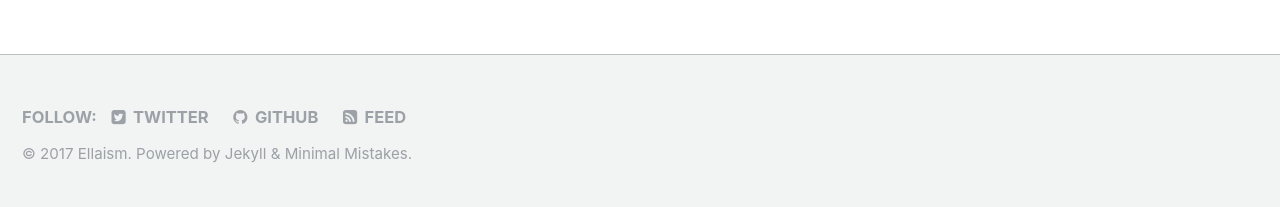
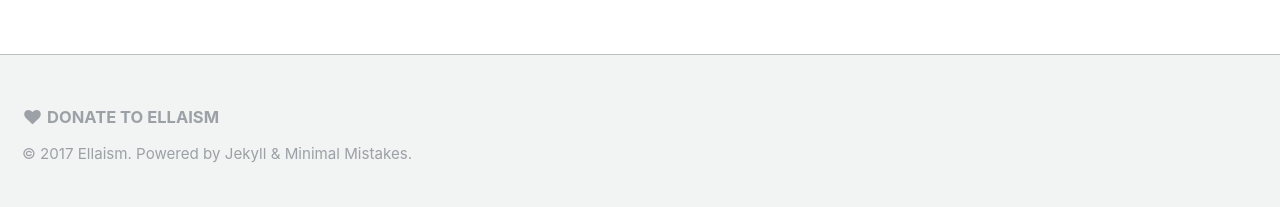
Before and after one commit to ellaism/ellaism.org, a Jekyll site: the page built from _pages/home.md, in a window 1280 px wide. Shown: the part 1525-1732 px from the top of the page. Built offline with Jekyll 4.4.1, drawn with Linux system fonts in a browser that asks for light colours.

Commit message:
Add donate link in homepage

```diff
--- a/_includes/footer.html
+++ b/_includes/footer.html
@@ -2,22 +2,7 @@
 
 <div class="page__footer-follow">
   <ul class="social-icons">
-    {% if site.data.ui-text[site.locale].follow_label %}
-      <li><strong>{{ site.data.ui-text[site.locale].follow_label }}</strong></li>
-    {% endif %}
-    {% if site.twitter.username %}
-      <li><a href="https://twitter.com/{{ site.twitter.username }}"><i class="fa fa-fw fa-twitter-square" aria-hidden="true"></i> Twitter</a></li>
-    {% endif %}
-    {% if site.facebook.username %}
-      <li><a href="https://facebook.com/{{ site.facebook.username }}"><i class="fa fa-fw fa-facebook-square" aria-hidden="true"></i> Facebook</a></li>
-    {% endif %}
-    {% if site.author.github %}
-      <li><a href="http://github.com/{{ site.author.github }}"><i class="fa fa-fw fa-github" aria-hidden="true"></i> GitHub</a></li>
-    {% endif %}
-    {% if site.author.bitbucket %}
-      <li><a href="http://bitbucket.org/{{ site.author.bitbucket }}"><i class="fa fa-fw fa-bitbucket" aria-hidden="true"></i> Bitbucket</a></li>
-    {% endif %}
-    <li><a href="{% if site.atom_feed.path %}{{ site.atom_feed.path }}{% else %}{{ base_path }}/feed.xml{% endif %}"><i class="fa fa-fw fa-rss-square" aria-hidden="true"></i> {{ site.data.ui-text[site.locale].feed_label | default: "Feed" }}</a></li>
+    <li><strong><a href="/donate"><i class="fa fa-fw fa-heart" aria-hidden="true"></i> Donate to Ellaism</a></strong></li>
   </ul>
 </div>
 
```
